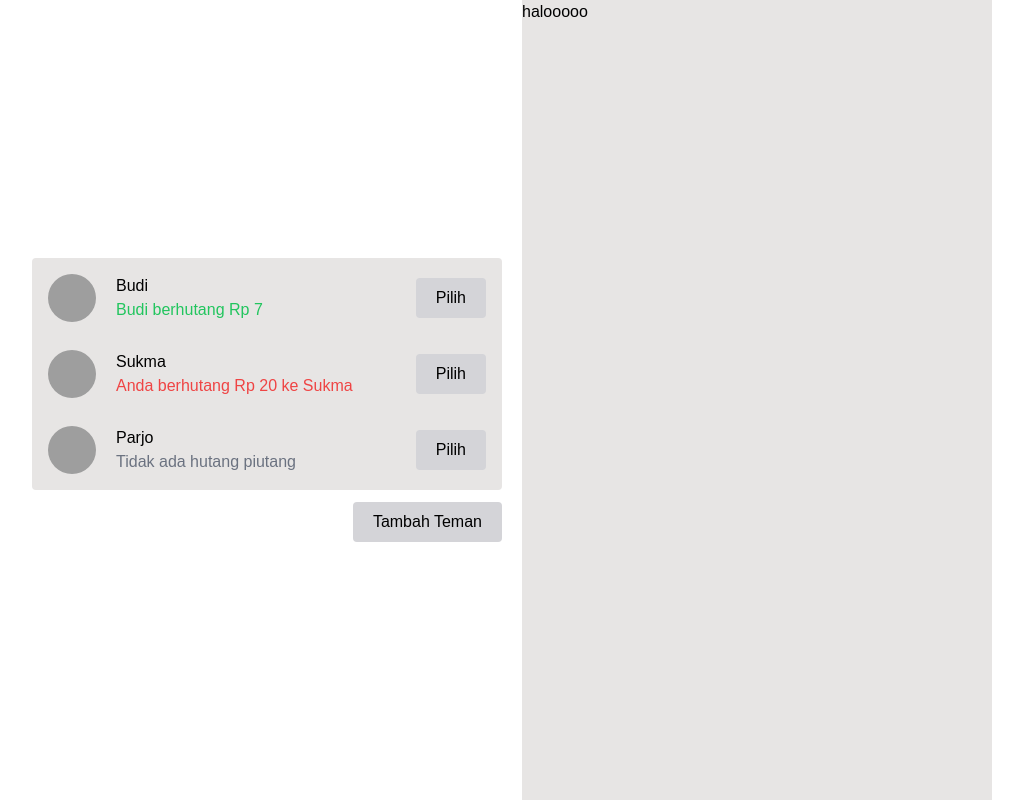
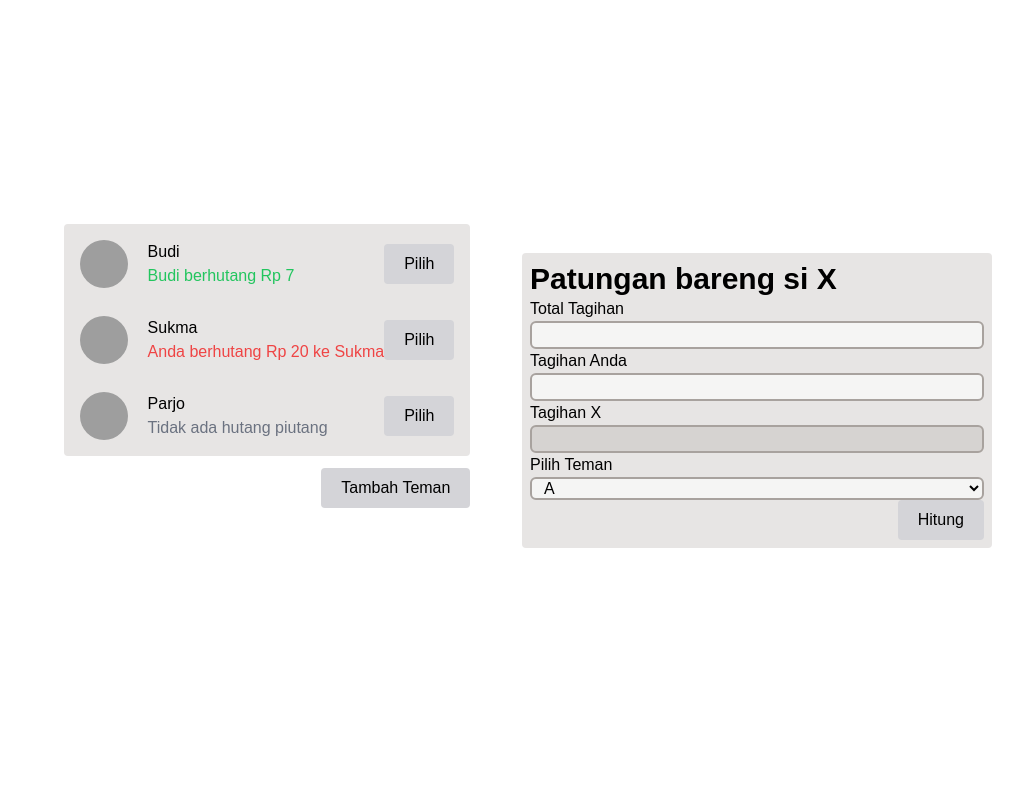
Before and after one commit to aufasyaihan/split-bill, a React (Vite) app: page / in a window 1280 px wide. Shown: the whole page, without its empty margins (128-1151 px from the left). Built offline with nearby package versions, Linux system fonts and the light colour scheme; grey boxes are pictures that could not be loaded.

Commit message:
chore: Add FormSplitBill component and update App and FriendList components

```diff
--- a/src/App.tsx
+++ b/src/App.tsx
@@ -1,3 +1,4 @@
+import FormSplitBill from "./components/FormSplitBill";
 import FriendList from "./components/FriendList";
 import initialFriends from "./lib/friendlist";
 
@@ -6,7 +7,7 @@ function App() {
     <>
       <section className="grid grid-cols-2 h-screen gap-5 mx-40">
         <FriendList friends={initialFriends} />
-        <div className="bg-stone-200">halooooo</div>
+        <FormSplitBill />
       </section>
     </>
   );
--- /dev/null
+++ b/src/components/FormSplitBill.tsx
@@ -0,0 +1,66 @@
+import { FC } from "react";
+import { useForm } from "react-hook-form";
+import Button from "../UI/Button";
+
+interface Input {
+  totalAmount: number;
+  yourAmount: number;
+  user: string;
+}
+
+const FormSplitBill: FC = () => {
+  const { register, handleSubmit } = useForm<Input>();
+  const onSubmitForm = (data: Input) => {
+    console.log(data);
+  };
+  return (
+    <div className="flex items-center justify-center h-screen">
+      <form
+        onSubmit={handleSubmit(onSubmitForm)}
+        className="flex flex-col bg-stone-200 w-full px-2 py-2 rounded"
+      >
+        <h3 className="text-3xl font-semibold">Patungan bareng si X</h3>
+        <div className="flex flex-col group">
+          <label htmlFor="totalAmount">Total Tagihan</label>
+          <input
+            type="text"
+            {...register("totalAmount")}
+            className="px-2 rounded-md bg-stone-100 border-stone-400 border-2 focus:outline-none focus:ring focus:ring-stone-300"
+          />
+        </div>
+        <div className="flex flex-col group">
+          <label htmlFor="yourAmount">Tagihan Anda</label>
+          <input
+            type="text"
+            {...register("yourAmount")}
+            className="px-2 rounded-md bg-stone-100 border-stone-400 border-2 focus:outline-none focus:ring focus:ring-stone-300"
+          />
+        </div>
+        <div className="flex flex-col group">
+          <label htmlFor="yourAmount">Tagihan X</label>
+          <input
+            type="text"
+            className="px-2 rounded-md bg-stone-300 border-stone-400 border-2 focus:outline-none focus:ring focus:ring-stone-300"
+            disabled
+          />
+        </div>
+        <div className="flex flex-col group">
+          <label htmlFor="user">Pilih Teman</label>
+          <select
+            {...register("user")}
+            className="px-2 rounded-md bg-stone-100 border-stone-400 border-2 focus:outline-none focus:ring focus:ring-stone-300"
+          >
+            <option value="A">A</option>
+            <option value="B">B</option>
+            <option value="C">C</option>
+          </select>
+        </div>
+        <div className="flex justify-end">
+          <Button>Hitung</Button>
+        </div>
+      </form>
+    </div>
+  );
+};
+
+export default FormSplitBill;
--- a/src/components/FriendList.tsx
+++ b/src/components/FriendList.tsx
@@ -9,7 +9,7 @@ const FriendList: FC<{ friends: Friends[] }> = (props) => {
     setFormVisible((prev) => !prev);
   };
   return (
-    <section className="flex flex-col gap-3 items-center justify-center h-screen">
+    <section className="grid gap-3 items-center justify-center h-fit my-56">
       <ul className="flex flex-col gap-3 bg-stone-200 w-full px-2 py-2 rounded">
         {props.friends.map((friend) => {
           const formattedBalance = new Intl.NumberFormat("id-ID", {
```
